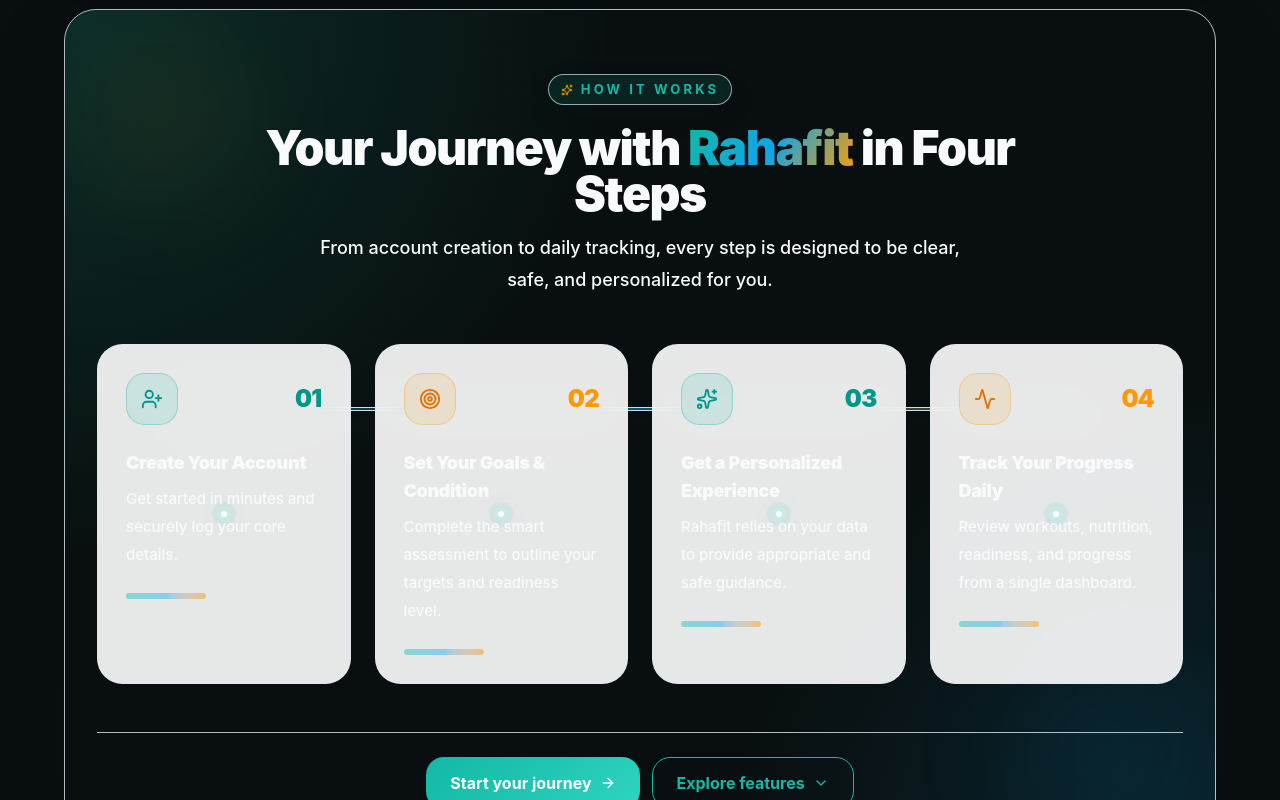
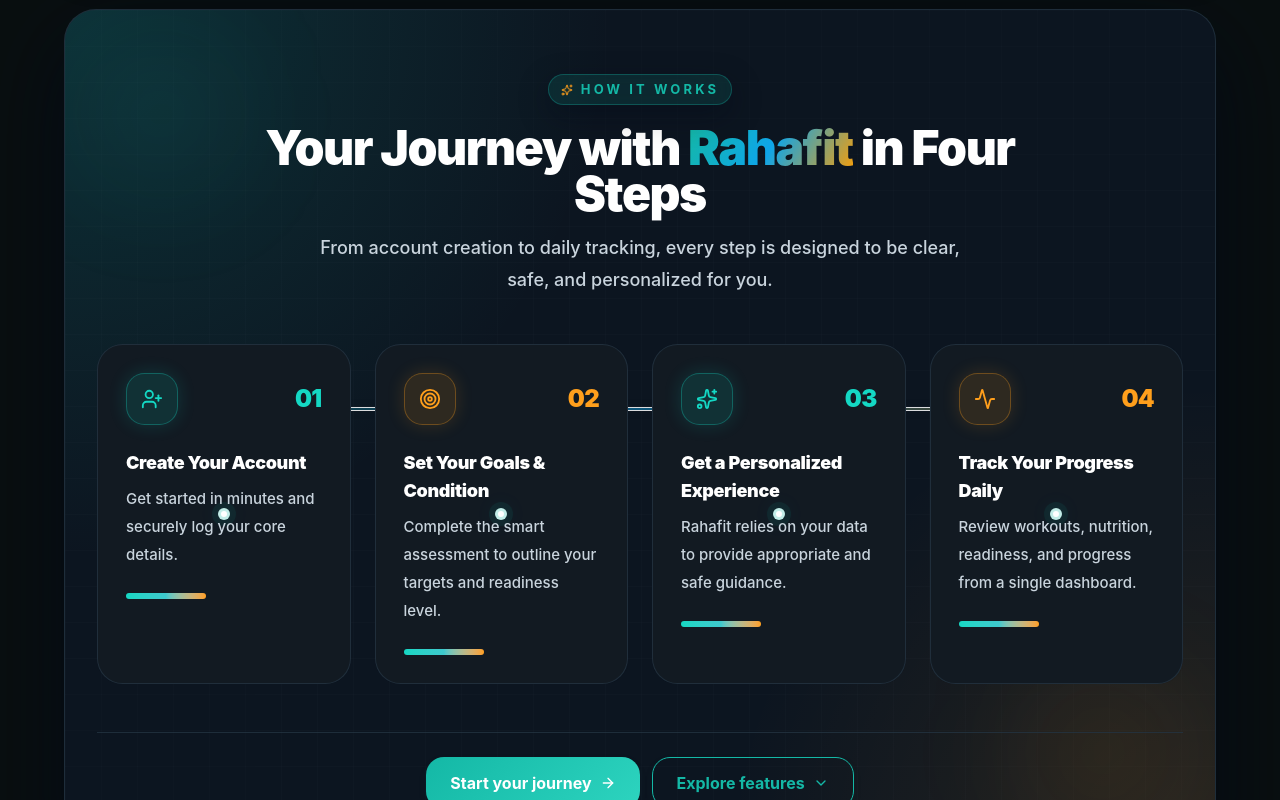
Before and after one commit to mohamedmohamedeg2009-lgtm/RAHFIT.Version-1.0, a React (Vite) app in the folder frontend/: page / in a window 1280 px wide. Shown: the part 1100-1900 px from the top of the page. Built offline with nearby package versions, Linux system fonts and the light colour scheme.

Commit message:
style: improve onboarding step cards

```diff
--- a/frontend/src/components/discovery/HowItWorksSection.tsx
+++ b/frontend/src/components/discovery/HowItWorksSection.tsx
@@ -77,31 +77,31 @@
   return (
     <section
       id="how-it-works"
-      className="how-it-works-section relative overflow-hidden py-16 px-4 sm:px-6 lg:px-8 max-w-7xl mx-auto rounded-[2rem] border border-slate-200/80 shadow-[0_40px_120px_rgba(15,23,42,0.08)]"
+      className="how-it-works-section relative overflow-hidden py-16 px-4 sm:px-6 lg:px-8 max-w-7xl mx-auto rounded-[2rem] border border-[#233441]/80 bg-[#0C1520] shadow-[0_30px_90px_rgba(2,8,23,0.7)]"
       aria-labelledby="how-it-works-title"
     >
       <div className="absolute inset-0 pointer-events-none" aria-hidden="true">
         <div className="absolute inset-0 bg-[radial-gradient(circle_at_top_left,_rgba(20,184,166,0.18),_transparent_38%)]" />
-        <div className="absolute inset-0 bg-[radial-gradient(circle_at_bottom_right,_rgba(14,165,233,0.14),_transparent_34%)]" />
-        <div className="absolute left-8 top-10 h-32 w-32 rounded-full bg-amber-400/10 blur-3xl" />
-        <div className="absolute right-10 bottom-12 h-36 w-36 rounded-full bg-sky-400/10 blur-3xl" />
-        <div className="absolute inset-0 opacity-[0.45] [background-image:linear-gradient(rgba(15,23,42,0.04)_1px,transparent_1px),linear-gradient(90deg,rgba(15,23,42,0.04)_1px,transparent_1px)] [background-size:36px_36px]" />
+        <div className="absolute inset-0 bg-[radial-gradient(circle_at_bottom_right,_rgba(255,159,28,0.12),_transparent_34%)]" />
+        <div className="absolute left-8 top-10 h-32 w-32 rounded-full bg-[#14D8C4]/10 blur-3xl" />
+        <div className="absolute right-10 bottom-12 h-36 w-36 rounded-full bg-[#FF9F1C]/10 blur-3xl" />
+        <div className="absolute inset-0 opacity-[0.28] [background-image:linear-gradient(rgba(201,212,221,0.06)_1px,transparent_1px),linear-gradient(90deg,rgba(201,212,221,0.06)_1px,transparent_1px)] [background-size:36px_36px]" />
       </div>
 
       <div className="text-center max-w-3xl mx-auto mb-12 relative z-10">
-        <Badge className="section-badge inline-flex items-center gap-2 px-3.5 py-2 mb-5 rounded-full border border-white/60 text-[11px] font-black tracking-[0.24em] uppercase shadow-[0_10px_30px_rgba(15,23,42,0.08)] backdrop-blur-xl">
-          <Sparkles size={12} className="text-amber-500" />
+        <Badge className="section-badge inline-flex items-center gap-2 px-3.5 py-2 mb-5 rounded-full border border-[#14D8C4]/25 bg-[#121A22]/80 text-[11px] font-black tracking-[0.24em] uppercase text-[#C9D4DD] shadow-[0_10px_30px_rgba(2,8,23,0.35)] backdrop-blur-xl">
+          <Sparkles size={12} className="text-[#FF9F1C]" />
           <span>{copy.howItWorksEyebrow}</span>
         </Badge>
 
         <h2
           id="how-it-works-title"
-          className="section-title text-3xl sm:text-4xl lg:text-5xl font-black tracking-[-0.03em] mb-4 leading-[0.95]"
+          className="section-title text-3xl sm:text-4xl lg:text-5xl font-black tracking-[-0.03em] mb-4 leading-[0.95] text-white"
         >
           {renderHeadingText(copy.howItWorksHeading)}
         </h2>
 
-        <p className="section-subtitle text-base sm:text-lg leading-8 font-medium max-w-2xl mx-auto">
+        <p className="section-subtitle text-base sm:text-lg leading-8 font-medium max-w-2xl mx-auto text-[#C9D4DD]">
           {copy.howItWorksSubheading}
         </p>
       </div>
@@ -118,14 +118,14 @@
             return (
               <li
                 key={step.number}
-                className="step-timeline-card relative group flex flex-col p-6 sm:p-7 rounded-[1.6rem] border border-slate-200/80 bg-white/90 backdrop-blur-xl transition-all duration-300 hover:-translate-y-2"
+                className="step-timeline-card relative group flex flex-col p-6 sm:p-7 rounded-[1.6rem] border border-[#233441]/80 bg-[#121A22] backdrop-blur-xl transition-all duration-300 hover:-translate-y-2 hover:border-[#14D8C4]/50 hover:shadow-[0_0_0_1px_rgba(20,216,196,0.12),0_16px_45px_rgba(2,8,23,0.45)]"
               >
                 <div className="flex items-center justify-between mb-6 z-10">
                   <div
                     className={`step-icon-wrapper flex h-13 w-13 items-center justify-center rounded-[1.15rem] border transition-all duration-300 group-hover:scale-110 ${
                       isGold
-                        ? "bg-amber-500/12 border-amber-500/30 text-amber-600"
-                        : "bg-teal-500/12 border-teal-500/30 text-teal-600"
+                        ? "bg-[#FF9F1C]/12 border-[#FF9F1C]/30 text-[#FF9F1C] shadow-[0_0_18px_rgba(255,159,28,0.16)]"
+                        : "bg-[#14D8C4]/12 border-[#14D8C4]/30 text-[#14D8C4] shadow-[0_0_18px_rgba(20,216,196,0.16)]"
                     }`}
                   >
                     <Icon size={22} />
@@ -133,7 +133,7 @@
 
                   <span
                     className={`step-number text-2xl font-black tracking-[-0.03em] ${
-                      isGold ? "text-amber-500" : "text-teal-600"
+                      isGold ? "text-[#FF9F1C]" : "text-[#14D8C4]"
                     }`}
                   >
                     {step.number}
@@ -141,15 +141,15 @@
                 </div>
 
                 <div className="flex flex-col gap-2 z-10">
-                  <h3 className="step-title text-lg font-black tracking-[-0.02em]">
+                  <h3 className="step-title text-lg font-black tracking-[-0.02em] text-white">
                     {step.title}
                   </h3>
-                  <p className="step-desc text-sm sm:text-[15px] leading-7 font-medium">
+                  <p className="step-desc text-sm sm:text-[15px] leading-7 font-medium text-[#C9D4DD]">
                     {step.desc}
                   </p>
                 </div>
 
-                <div className="mt-6 h-1.5 w-20 rounded-full bg-gradient-to-r from-teal-500/40 via-sky-500/40 to-amber-500/50" />
+                <div className="mt-6 h-1.5 w-20 rounded-full bg-gradient-to-r from-[#14D8C4] via-[#3EC9CD] to-[#FF9F1C]" />
                 <div className="timeline-node absolute hidden lg:block" aria-hidden="true" />
               </li>
             );
@@ -157,10 +157,10 @@
         </ol>
       </div>
 
-      <div className="flex flex-col sm:flex-row items-center justify-center gap-3 relative z-10 pt-6 border-t border-slate-200/80">
+      <div className="flex flex-col sm:flex-row items-center justify-center gap-3 relative z-10 pt-6 border-t border-[#233441]/80">
         <Link
           to="/register"
-          className="cta-primary ds-button ds-button-primary flex w-full sm:w-auto items-center justify-center gap-2 rounded-full px-7 py-3.5 text-sm font-black shadow-[0_18px_40px_rgba(14,165,233,0.25)] transition-all duration-300 hover:-translate-y-0.5 hover:shadow-[0_24px_55px_rgba(14,165,233,0.28)]"
+          className="cta-primary ds-button ds-button-primary flex w-full sm:w-auto items-center justify-center gap-2 rounded-full px-7 py-3.5 text-sm font-black shadow-[0_18px_40px_rgba(20,216,196,0.18)] transition-all duration-300 hover:-translate-y-0.5 hover:shadow-[0_24px_55px_rgba(20,216,196,0.24)]"
         >
           <span>{copy.howItWorksPrimaryCta}</span>
           <ArrowIcon size={16} />
@@ -169,7 +169,7 @@
         <a
           href="#features"
           onClick={handleScrollToFeatures}
-          className="cta-secondary ds-button ds-button-outline flex w-full sm:w-auto items-center justify-center gap-2 rounded-full border border-slate-300/90 px-7 py-3.5 text-sm font-bold transition-all duration-300 hover:-translate-y-0.5 hover:bg-slate-50"
+          className="cta-secondary ds-button ds-button-outline flex w-full sm:w-auto items-center justify-center gap-2 rounded-full border border-[#233441]/90 px-7 py-3.5 text-sm font-bold text-[#C9D4DD] transition-all duration-300 hover:-translate-y-0.5 hover:bg-[#121A22] hover:border-[#14D8C4]/40"
         >
           <span>{copy.howItWorksSecondaryCta}</span>
           <ChevronDown size={16} />
```
